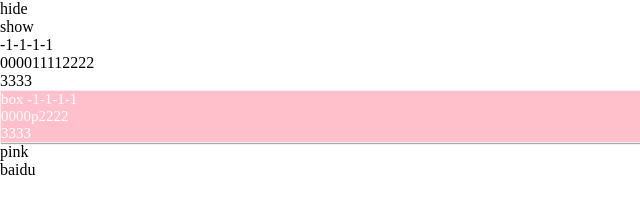
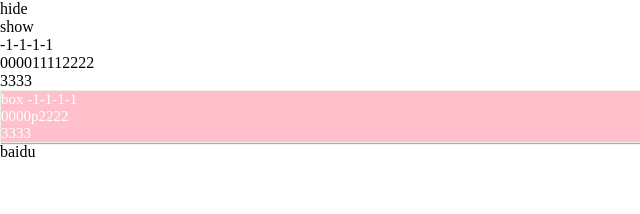
Before and after one commit to 2791778524/jquery, a website: page index.html in a window 1280 px wide. Shown: the full height of the page, 0-640 px from the left. Drawn offline with nearby package versions, Linux system fonts and the light colour scheme.

Commit message:
提交代码

```diff
--- a/index.html
+++ b/index.html
@@ -37,9 +37,6 @@
         box
         <p>p</p>
     </div>
-    <div id="pink">
-        pink
-    </div>
     <div id="baidu">
         baidu
     </div>
@@ -77,6 +74,7 @@
     $('p').prepend('0000')
     $('p').after('3333')
     $('p').before('-1-1-1-1')
+
     /* $('#box').click(function() {
         $('#box').remove()
     }) */
```
